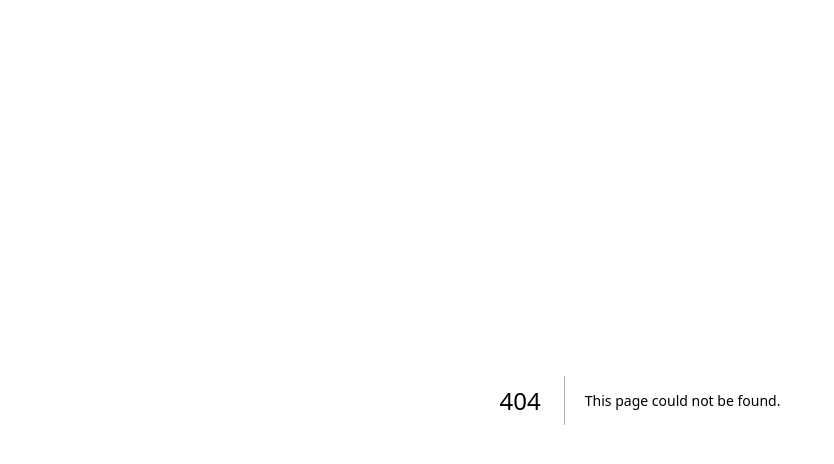
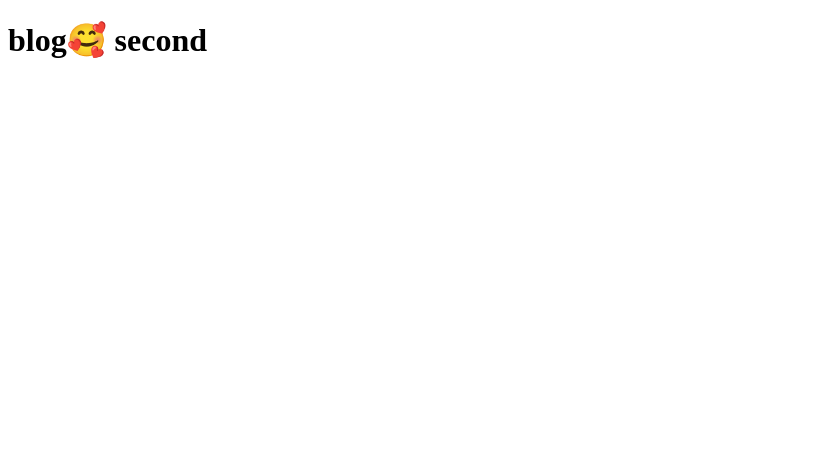
Before and after one commit to Shiajyas/learn_nextJs, a Next.js app in the folder hellow-world/: page /blog/second in a window 1280 px wide. Before the commit this address had no page. Shown: the top 464 px of the page, without its empty margins (0-834 px from the left). Built offline with nearby package versions, Linux system fonts and the light colour scheme.

Commit message:
adding nested route

```diff
--- /dev/null
+++ b/hellow-world/src/app/blog/first/page.tsx
@@ -0,0 +1,3 @@
+export default function blog(){
+    return <h1>blog🥰 first</h1>
+}
--- /dev/null
+++ b/hellow-world/src/app/blog/page.tsx
@@ -0,0 +1,3 @@
+export default function blog(){
+    return <h1>blog🥰</h1>
+}
--- /dev/null
+++ b/hellow-world/src/app/blog/second/page.tsx
@@ -0,0 +1,3 @@
+export default function blog(){
+    return <h1>blog🥰 second</h1>
+}
```
